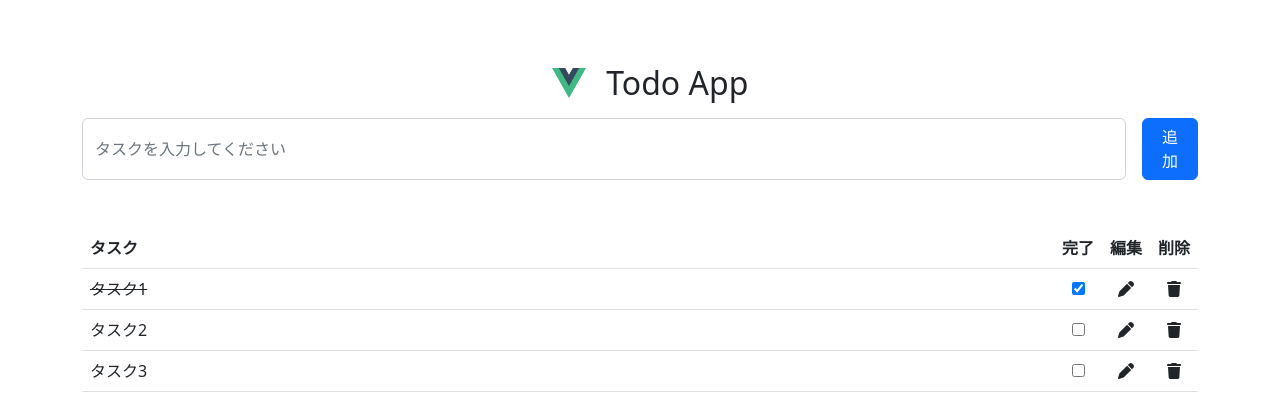
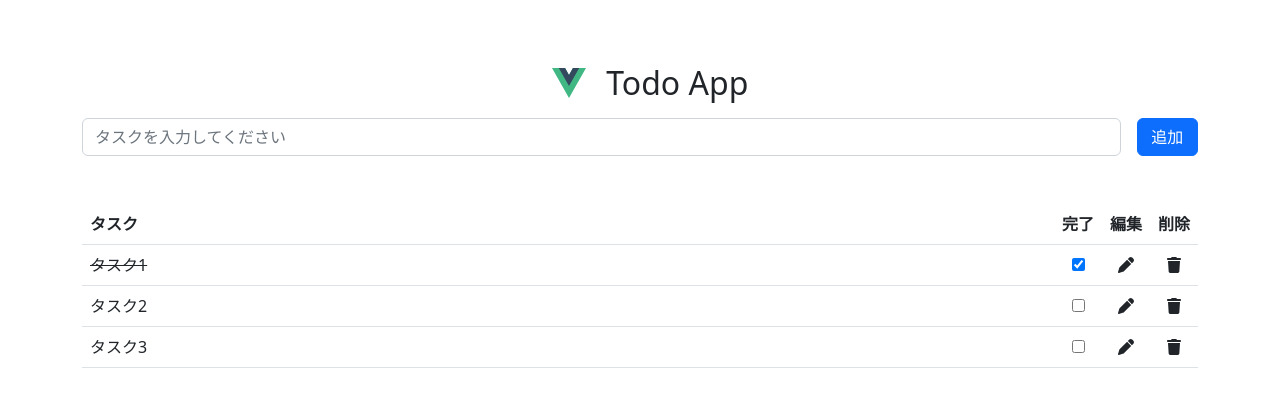
Before and after one commit to yamatatsu10969/todo_vue, a Vue app: page / in a window 1280 px wide. Shown: the top 418 px of the page. Built offline with nearby package versions, Linux system fonts and the light colour scheme.

Commit message:
Feat: add button size because japanese text become 2 lines

```diff
--- a/src/App.vue
+++ b/src/App.vue
@@ -7,7 +7,7 @@
 		<div class="d-flex justify-content-end">
 			<input v-model="task" type="text" class="form-control" placeholder="タスクを入力してください" />
 			<div class="ms-3"></div>
-			<button @click="submitTask" class="btn btn-primary">追加</button>
+			<button @click="submitTask" class="btn btn-primary primaryButton">追加</button>
 		</div>
 
 		<table class="table mt-5">
@@ -152,4 +152,7 @@ export default {
 .icon {
 	width: 48px;
 }
+.primaryButton {
+	width: 64px;
+}
 </style>
```
